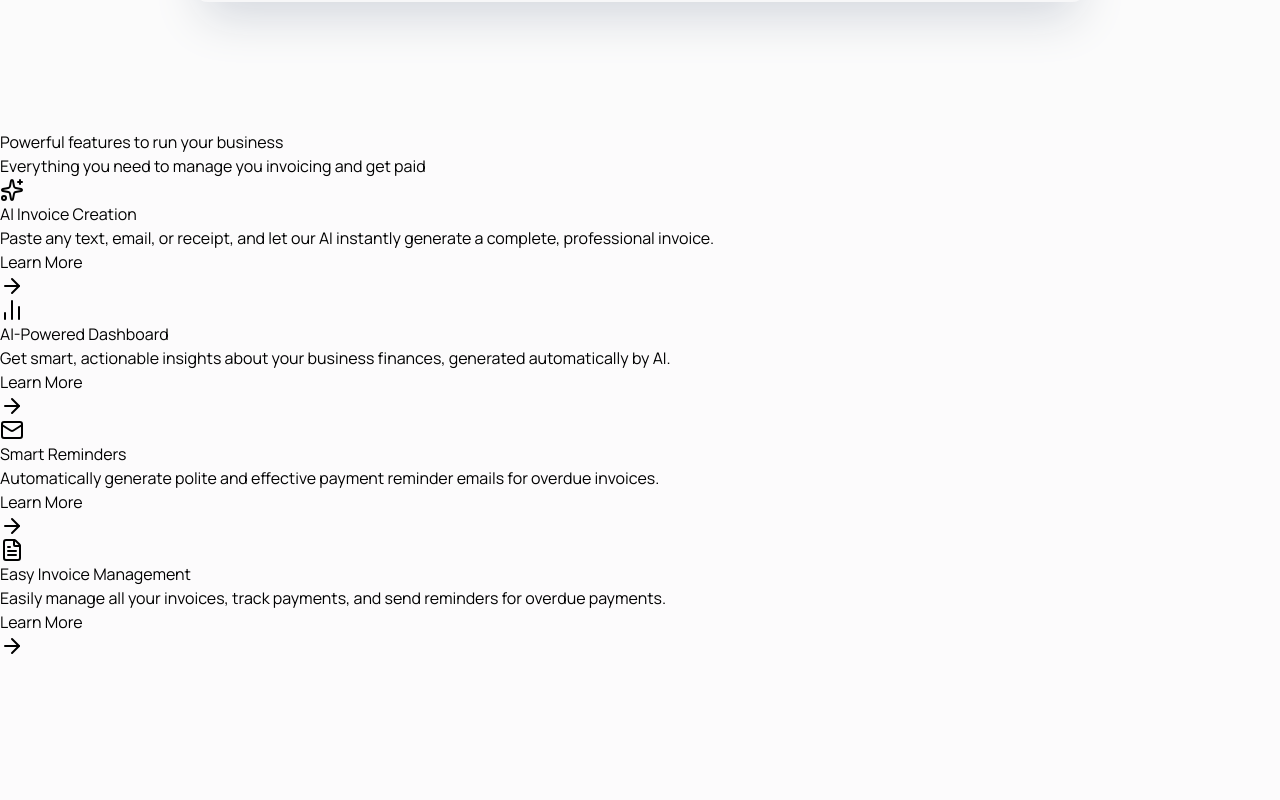
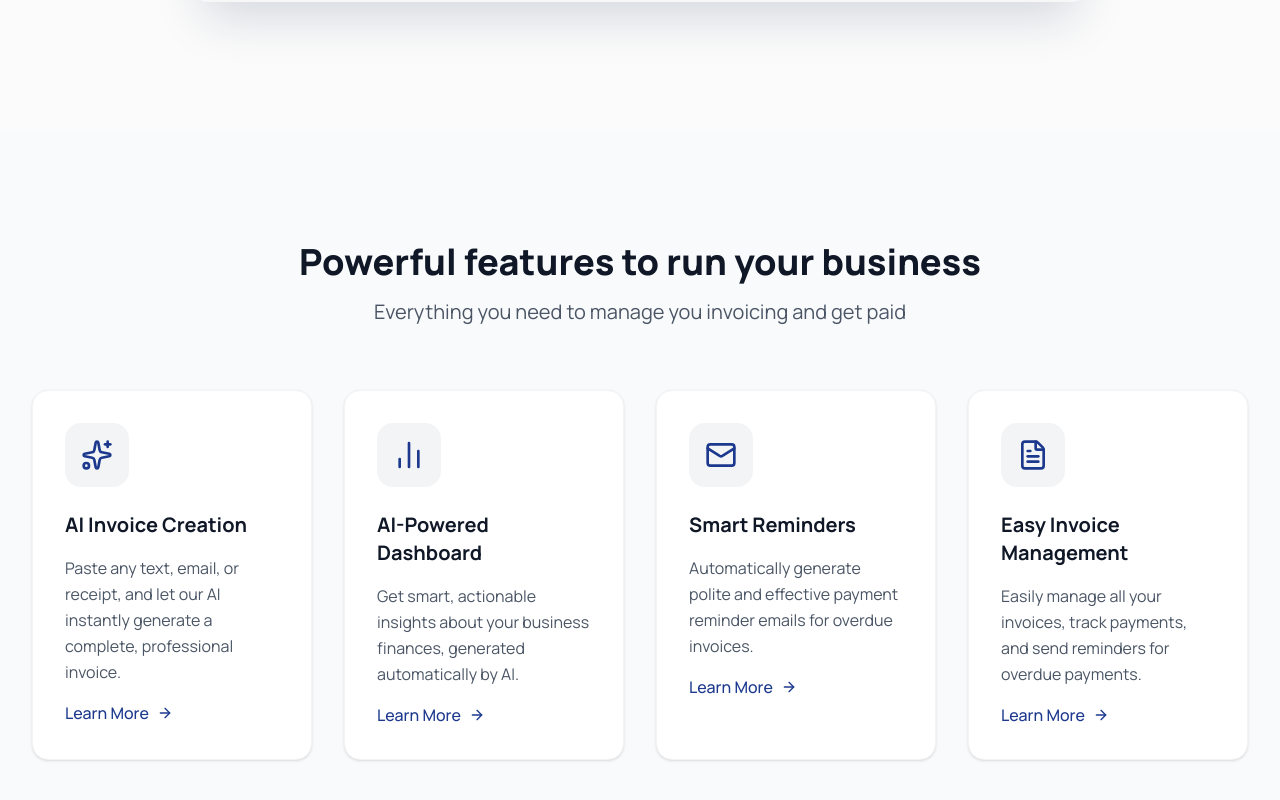
Before and after one commit to vaibhavmali-git/Invox.ai, a React app in the folder frontend/: page / in a window 1280 px wide. Shown: the part 1156-1956 px from the top of the page. Built offline with nearby package versions, Linux system fonts and the light colour scheme; the HTML template or start-up script is replaced by a standard one.

Commit message:
style(ui): style Features component

```diff
--- a/frontend/src/components/Landing/Features.jsx
+++ b/frontend/src/components/Landing/Features.jsx
@@ -4,19 +4,19 @@ import { FEATURES } from '../../utils/data'
 
 const Features = () => {
   return (
-    <section className=''>
-        <div className=''>
-            <div className=''>
-                <h2 className=''>Powerful features to run your business</h2>
-                <p className=''>Everything you need to manage you invoicing and get paid</p>
+    <section id="features" className='py-20 lg:py-28 bg-gray-50'>
+        <div className='max-w-7xl mx-auto px-4 sm:px-6 lg:px-8'>
+            <div className='text-center mb-16'>
+                <h2 className='text-3xl sm:text-4xl font-extrabold text-gray-900 mb-4'>Powerful features to run your business</h2>
+                <p className='text-xl text-gray-600 max-w-3xl mx-auto'>Everything you need to manage you invoicing and get paid</p>
             </div>
 
-            <div className=''>
-                {FEATURES.map((feature, index) => (<div key={index} className=''>
-                    <div className=''><feature.icon className=''/></div>
-                    <h3 className=''>{feature.title}</h3>
-                    <p className=''>{feature.description}</p>
-                    <a className='' href='#'>Learn More <ArrowRight className=''/></a>
+            <div className='grid grid-cols-1 sm:grid-cols-2 lg:grid-cols-4 gap-8'>
+                {FEATURES.map((feature, index) => (<div key={index} className='bg-white rounded-2xl p-8 shadow-sm hover:shadow-lg transition-all duration-300 hover:-translate-y-1 border border-gray-100'>
+                    <div className='w-16 h-16 bg-gray-100 rounded-2xl flex items-center justify-center mb-6'><feature.icon className='w-8 h-8 text-blue-900'/></div>
+                    <h3 className='text-xl font-bold text-gray-900 mb-4'>{feature.title}</h3>
+                    <p className='text-gray-600 leading-relaxed'>{feature.description}</p>
+                    <a className='inline-flex items-center text-blue-900 font-medium mt-4 hover:text-black transition-colors duration-200' href='#'>Learn More <ArrowRight className='w-4 h-4 ml-2'/></a>
                 </div>))}
             </div>
         </div>
```
